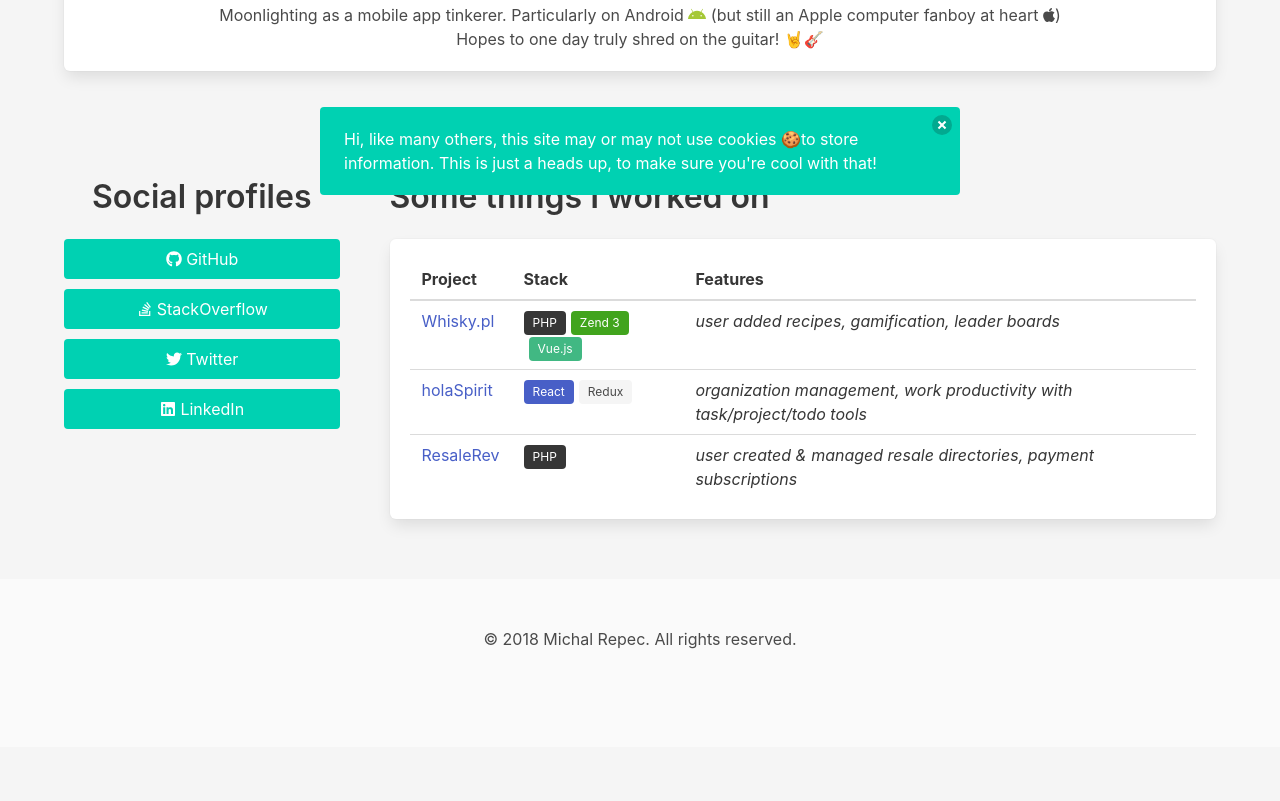
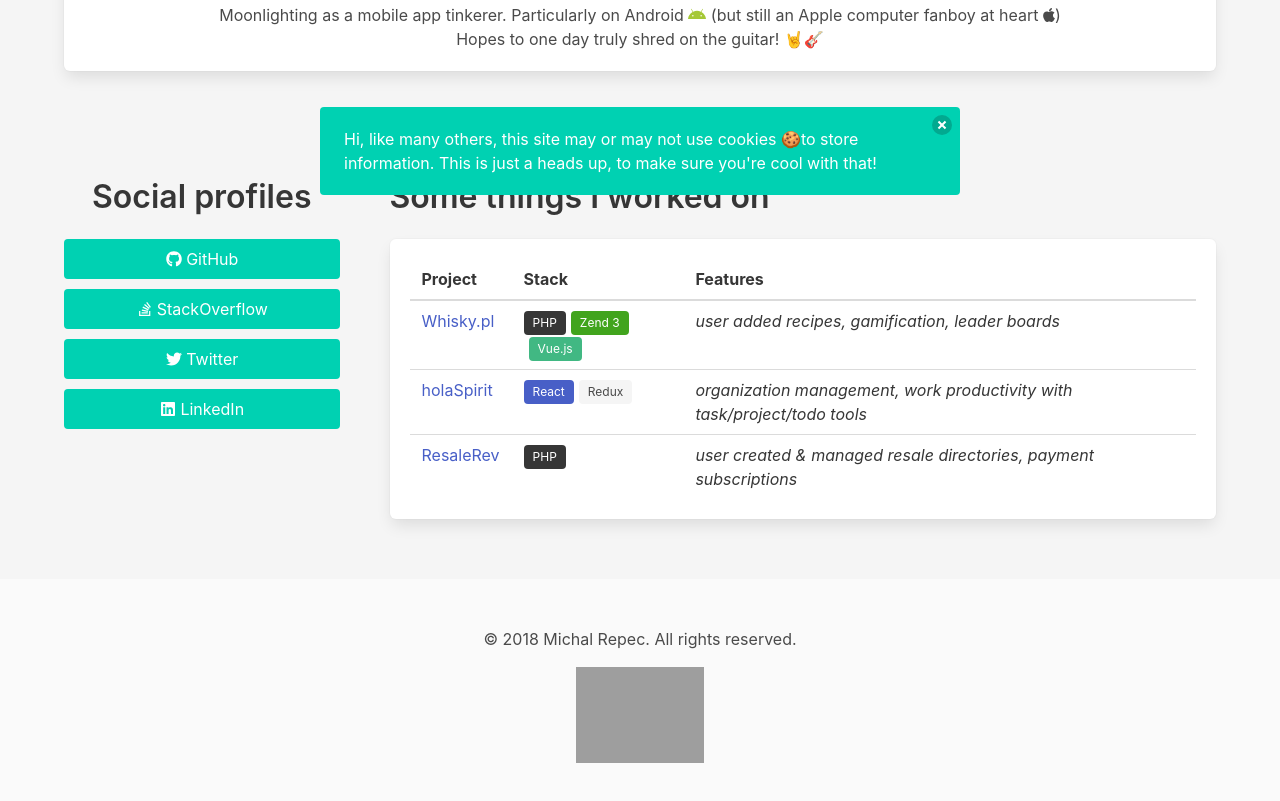
Before and after one commit to Flexicon/flexicondev-site-old, a Gatsby site: page / in a window 1280 px wide. Shown: the part 585-1386 px from the top of the page. Before the commit the page ends 1332 px from the top, so only its background shows below. Built offline with nearby package versions, Linux system fonts and the light colour scheme; Gatsby itself is replaced by a stand-in of ours; grey boxes are pictures that could not be loaded.

Commit message:
Add "made with bulma" badge

```diff
--- a/src/components/layout.js
+++ b/src/components/layout.js
@@ -72,6 +72,14 @@ const Layout = ({ children }) => (
         <footer className="footer">
           <div className="content has-text-centered">
             <p>© 2018 Michal Repec. All rights reserved.</p>
+            <a href="https://bulma.io">
+              <img
+                src="https://bulma.io/images/made-with-bulma.png"
+                alt="Made with Bulma"
+                width="128"
+                height="24"
+              />
+            </a>
           </div>
         </footer>
 
```
